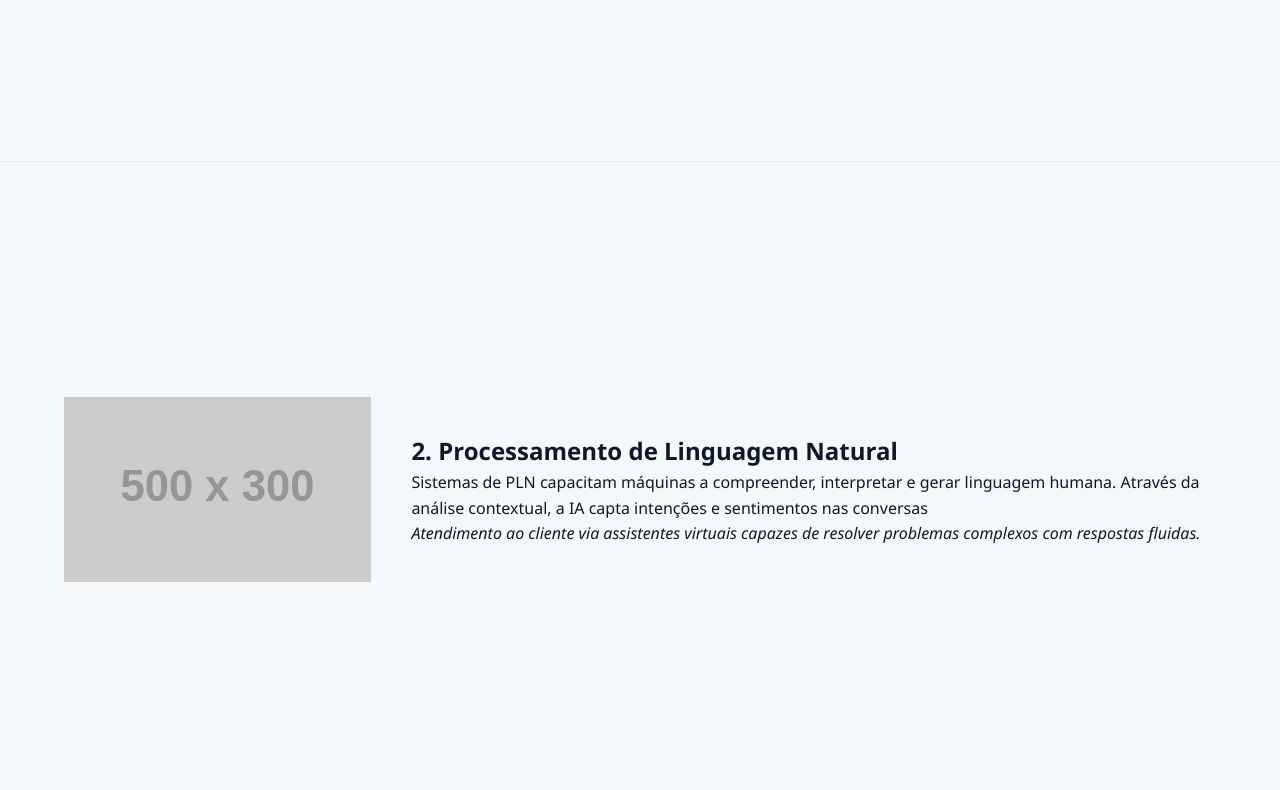
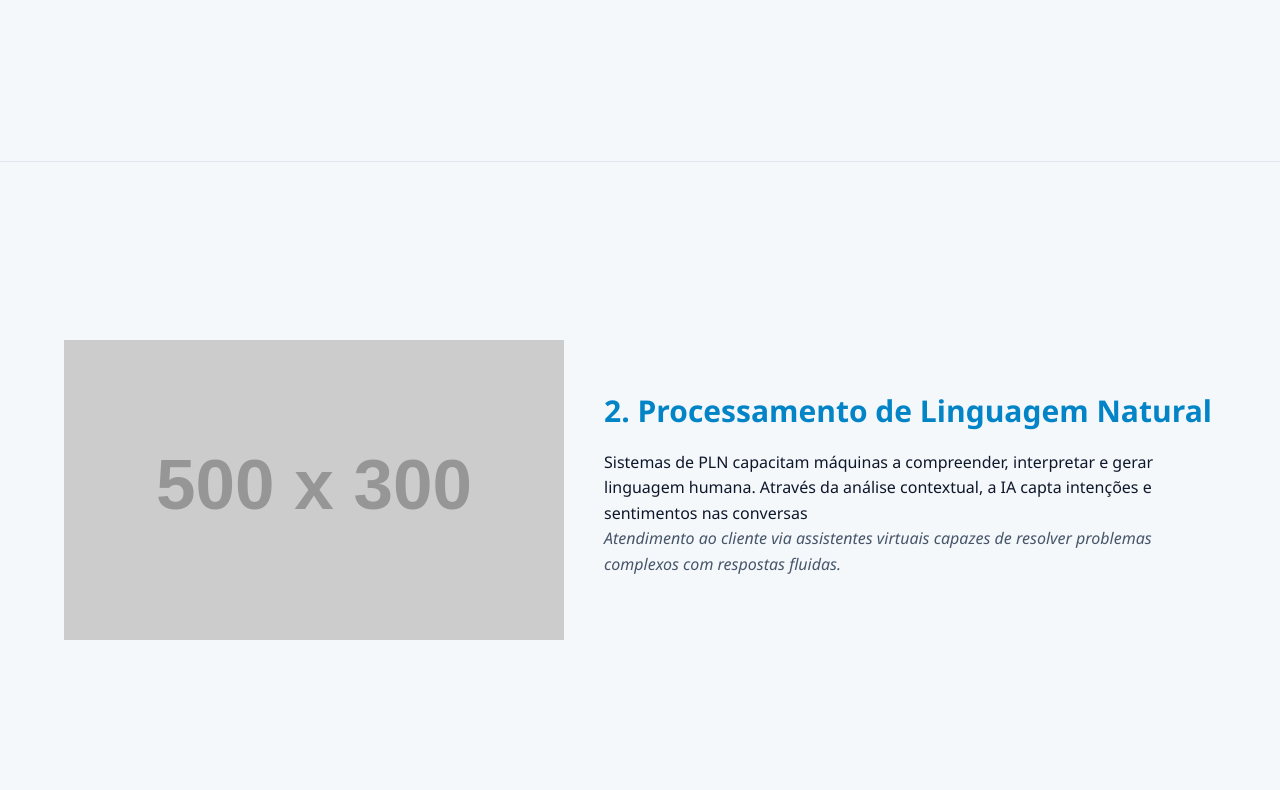
Before and after one commit to ilopes-max/display, a plain HTML site: page hub-ia/hubia.html in a window 1280 px wide. Shown: the part 574-1364 px from the top of the page. Drawn offline with Linux system fonts and the light colour scheme; placeholder pictures from the web are drawn by us.

Commit message:
estilizações da seções

```diff
--- a/hub-ia/css/style.css
+++ b/hub-ia/css/style.css
@@ -75,3 +75,16 @@
 .section-ia--reverse .section-ia__conteiner{
     flex-direction: row-reverse;
 }
+.section-ia__content{
+    flex: 1;
+}
+.section-ia__title{
+    font-size: var(--font-size-xl);
+    color:  var(--color-primary);
+    margin-bottom: 15px;
+}
+.section-ia__text{
+    color: var(--color-text-muted);
+    margin-bottom: 15px;
+    font-size: var(--font-size-base);
+}
```
